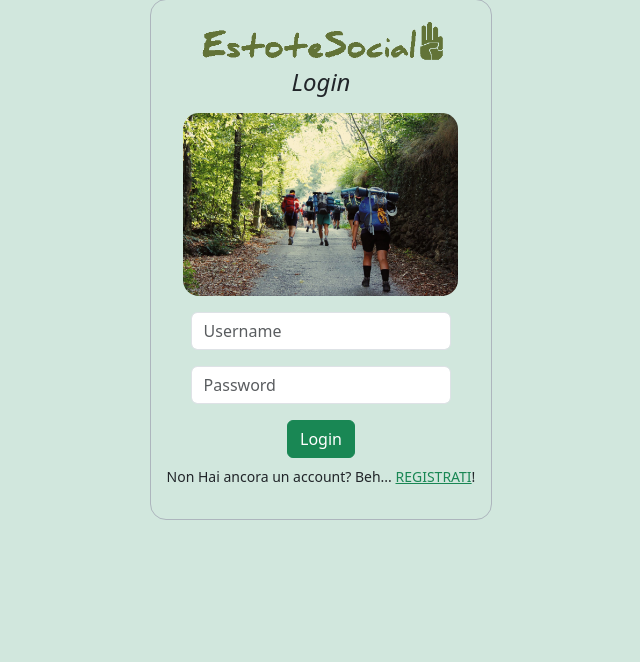
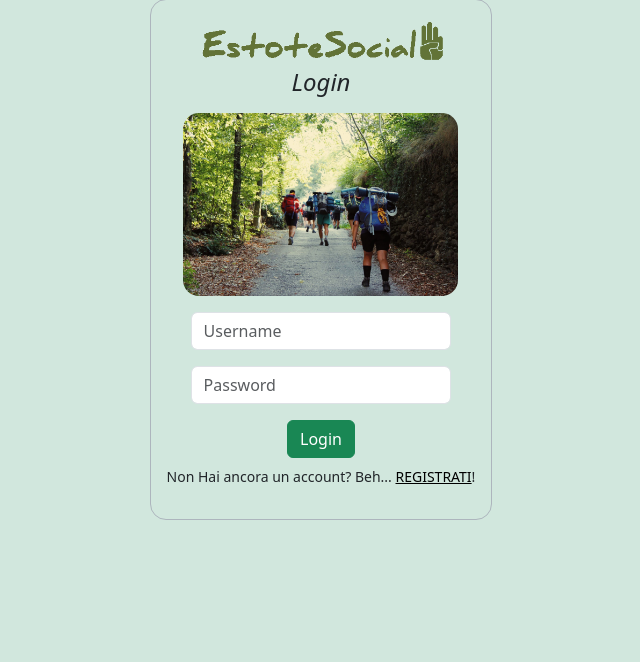
Before and after one commit to GiovanniPisoni/Web-Technologies-Estote-Social, a PHP site: page / in a window 1280 px wide. Shown: the part 33-695 px from the top of the page, without its empty margins (319-959 px from the left). Run offline with PHP 8.4, Linux system fonts and the light colour scheme.

Commit message:
[dev] Correction of some colors in login e register page

```diff
--- a/src/template/show-login.php
+++ b/src/template/show-login.php
@@ -14,6 +14,6 @@
         <label for="login" hidden>Login</label>
         <input class="btn btn-success w-40 mt-3 mb-2" type="submit" name="login" id="login" value="Login">
     </div>
-    <p class="text-center small">Non Hai ancora un account? Beh... <a href="register.php" class="text-success">REGISTRATI</a>!</p>
-    <p id="error-text"></p>
+    <p class="text-center small">Non Hai ancora un account? Beh... <a href="register.php" class="text-black">REGISTRATI</a>!</p>
+    <p id="error-text" class="text-center fw-bold text-danger-emphasis"></p>
 </form>
--- a/src/template/show-register.php
+++ b/src/template/show-register.php
@@ -41,7 +41,7 @@
     <div>
         <label for="register" hidden>Registrati</label>
         <input class="btn btn-success w-40 mt-3 mb-2" type="submit" name="register" id="register" value="Registrati">
-        <p class="small">Sei già registrato? Allora <a href="index.php" class="text-success">ACCEDI</a>!</p>
+        <p class="small">Sei già registrato? Allora <a href="index.php" class="text-dark">ACCEDI</a>!</p>
     </div>
     <div class="text-body-secondary text-start">
         <label for="clarification" class="small">*Campi obbligatori</label>
```
